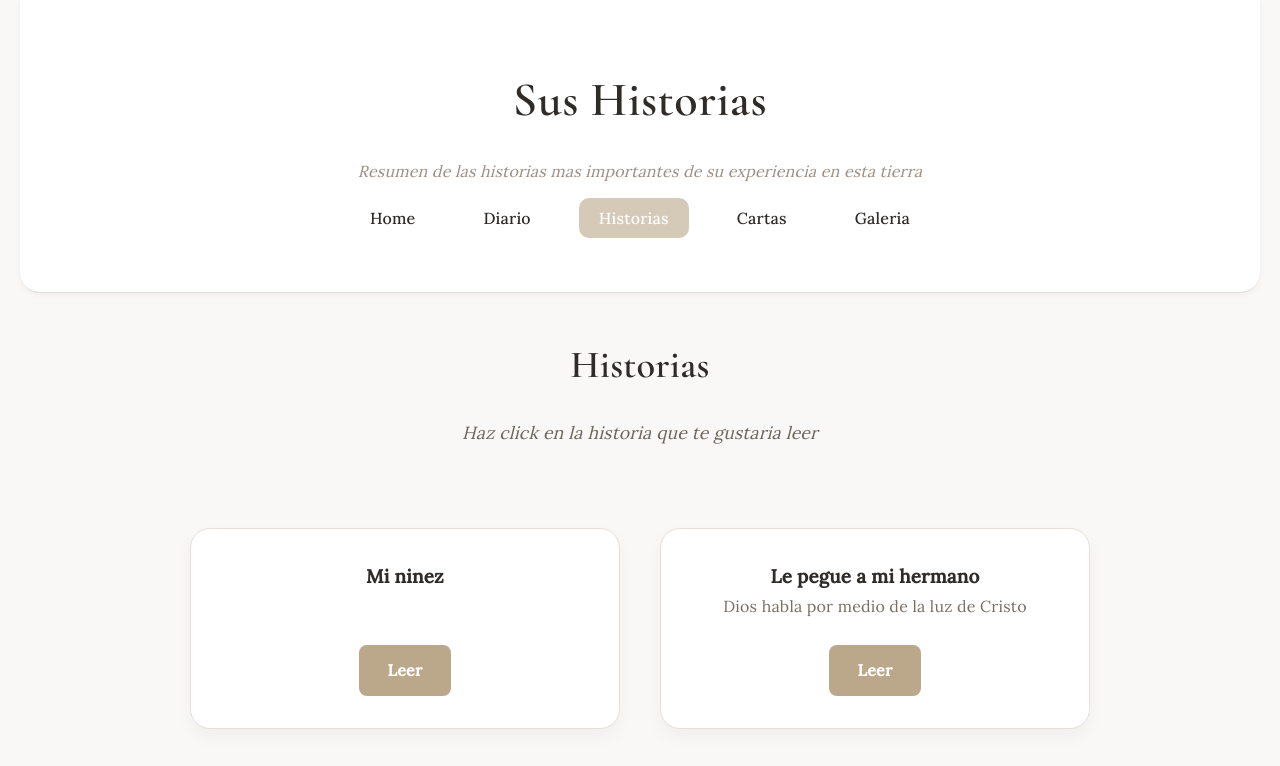
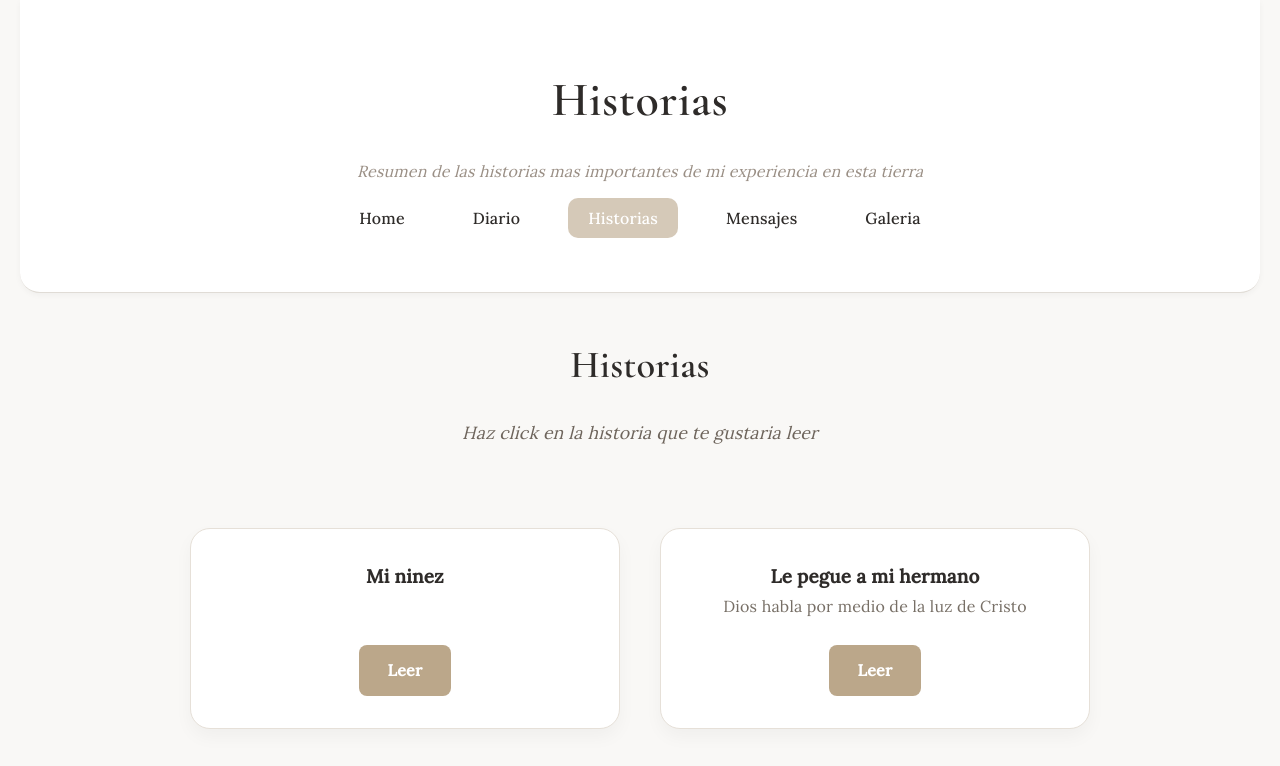
Before and after one commit to rarredondo9/carlosarredondo, a plain HTML site: page stories.html in a window 1280 px wide. Shown: the top 766 px of the page. Drawn offline with nearby package versions, Linux system fonts and the light colour scheme.

Commit message:
messages

```diff
--- a/stories.html
+++ b/stories.html
@@ -8,14 +8,14 @@
 </head>
 <body>
   <header>
-    <h1>Sus Historias</h1>
-    <p>Resumen de las historias mas importantes de su experiencia en esta tierra</p>
+    <h1>Historias</h1>
+    <p>Resumen de las historias mas importantes de mi experiencia en esta tierra</p>
     <nav>
       <ul>
         <li><a href="index.html">Home</a></li>
         <li><a href="diary.html">Diario</a></li>
         <li><a href="stories.html" class="active">Historias</a></li>
-        <li><a href="letters.html">Cartas</a></li>
+        <li><a href="messages.html">Mensajes</a></li>
         <li><a href="photos.html">Galeria</a></li>
       </ul>
     </nav>
```
Also changed, not shown: diary.html (+1 -1 lines), index.html (+1 -1 lines), letter1.html (+1 -1 lines), messages.html (renamed from letters.html, +3 -3 lines), mom-lesson.html (+1 -1 lines), npc-lesson.html (+1 -1 lines), photos.html (+1 -1 lines), story1.html (+1 -1 lines).
